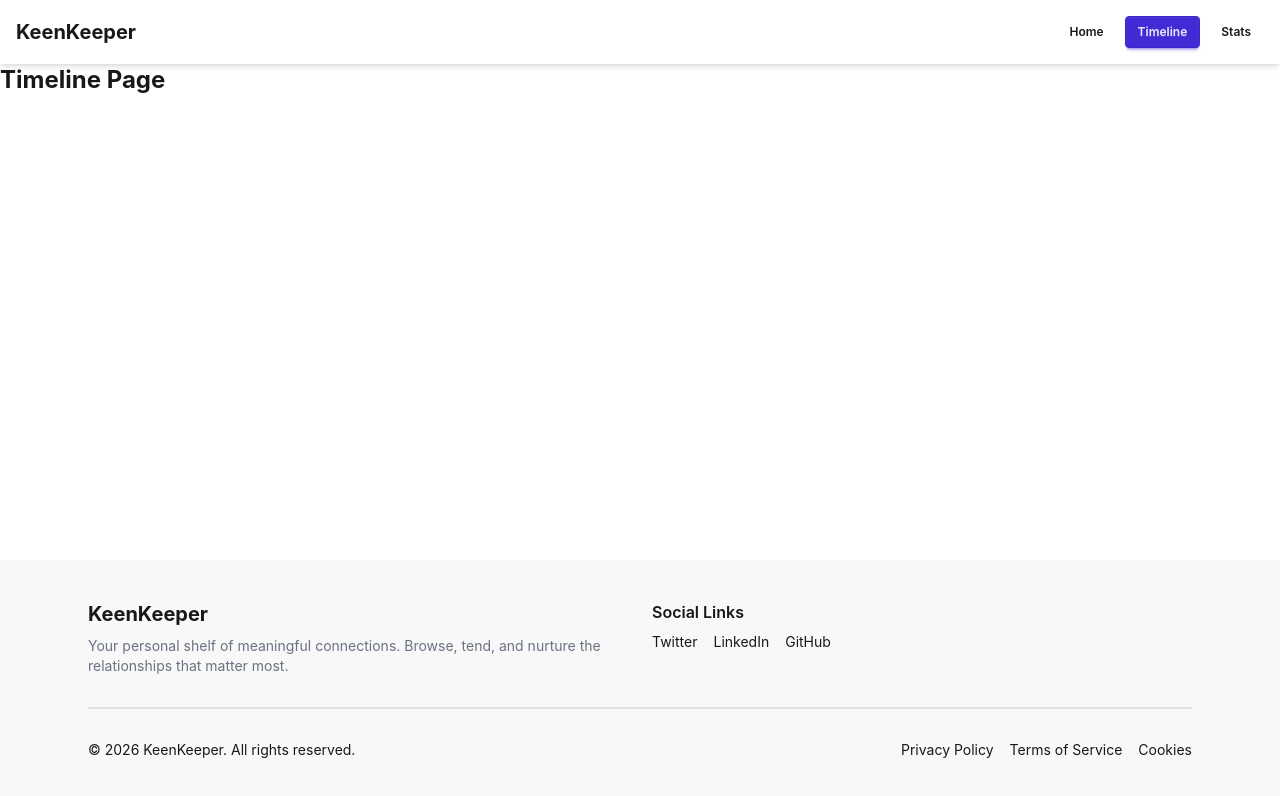
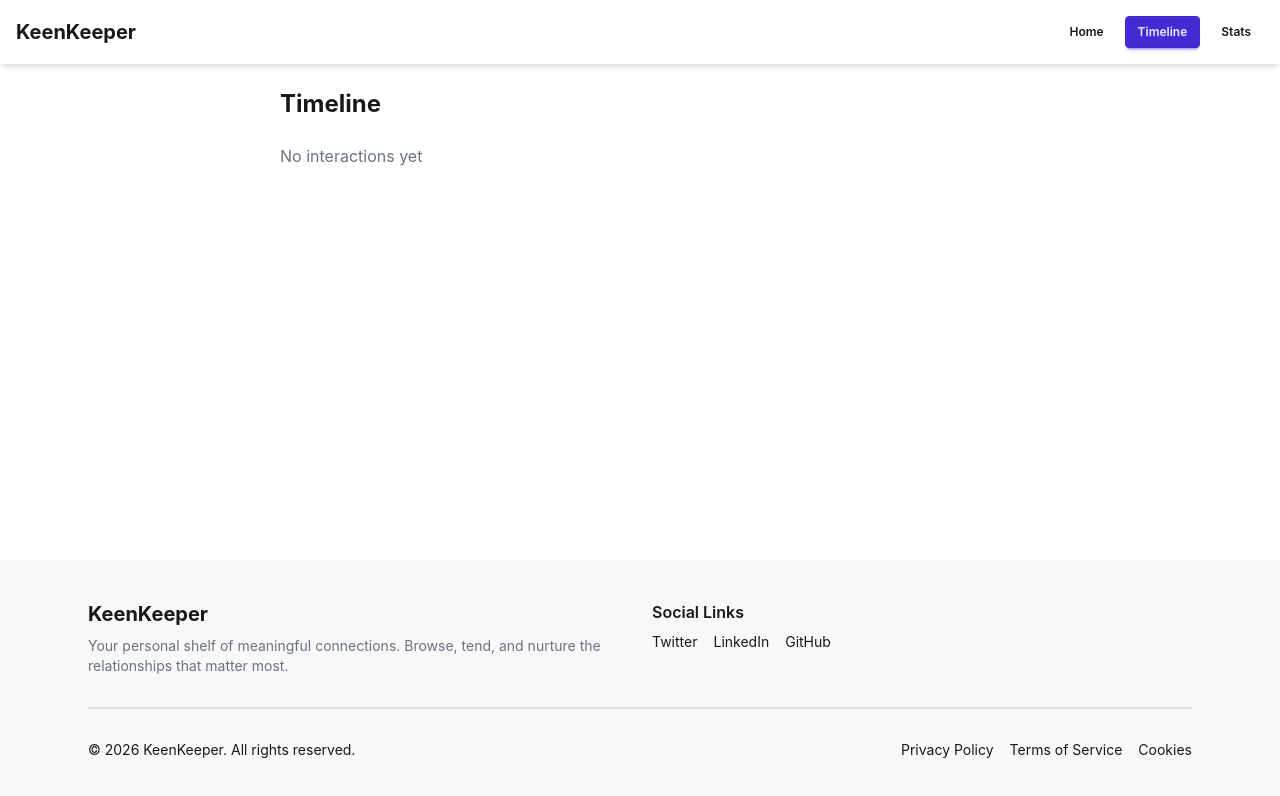
Before and after one commit to nh08022001-arch/b13-assignment7, a React (Vite) app: page /timeline in a window 1280 px wide. Shown: the top 796 px of the page. Built offline with nearby package versions, Linux system fonts and the light colour scheme.

Commit message:
coded for 404 not found page

```diff
--- a/package.json
+++ b/package.json
@@ -14,6 +14,7 @@
     "@tailwindcss/vite": "^4.2.2",
     "react": "^19.2.4",
     "react-dom": "^19.2.4",
+    "react-hot-toast": "^2.6.0",
     "react-router": "^7.14.1",
     "react-router-dom": "^7.14.1",
     "tailwindcss": "^4.2.2"
--- a/src/FriendDetails.jsx
+++ b/src/FriendDetails.jsx
@@ -1,8 +1,11 @@
 import { useParams } from "react-router-dom";
 import friendsData from "./data/friends.json";
+import { useTimeline } from "./context/TimelineContext";
+import toast from "react-hot-toast";
 
 const FriendDetails = () => {
   const { id } = useParams();
+  const { addEntry } = useTimeline();
 
   const friend = friendsData.find(
     (item) => item.id === parseInt(id)
@@ -15,7 +18,7 @@ const FriendDetails = () => {
   return (
     <div className="max-w-3xl mx-auto p-6">
 
-      {/* header */}
+      {/* Header */}
       <div className="flex items-center gap-4">
         <img
           src={friend.picture}
@@ -25,47 +28,33 @@ const FriendDetails = () => {
 
         <div>
           <h1 className="text-2xl font-bold">{friend.name}</h1>
-          <span
-            className={`badge mt-2 ${
-              friend.status === "overdue"
-                ? "badge-error"
-                : friend.status === "almost-due"
-                ? "badge-warning"
-                : "badge-success"
-            }`}
-          >
+          <span className="badge badge-primary mt-2">
             {friend.status}
           </span>
         </div>
       </div>
 
-      {/* info grid */}
+      {/* Info */}
       <div className="grid grid-cols-1 md:grid-cols-3 gap-4 mt-8">
 
         <div className="card bg-base-200 p-4 text-center">
-          <h2 className="text-xl font-bold">
-            {friend.days_since_contact}
-          </h2>
+          <h2 className="text-xl font-bold">{friend.days_since_contact}</h2>
           <p className="text-sm">Days Since Contact</p>
         </div>
 
         <div className="card bg-base-200 p-4 text-center">
-          <h2 className="text-xl font-bold">
-            {friend.goal}
-          </h2>
+          <h2 className="text-xl font-bold">{friend.goal}</h2>
           <p className="text-sm">Goal (Days)</p>
         </div>
 
         <div className="card bg-base-200 p-4 text-center">
-          <h2 className="text-sm font-bold">
-            {friend.next_due_date}
-          </h2>
+          <h2 className="text-sm font-bold">{friend.next_due_date}</h2>
           <p className="text-sm">Next Due</p>
         </div>
 
       </div>
 
-      {/* tags */}
+      {/* Tags */}
       <div className="flex gap-2 mt-6 flex-wrap">
         {friend.tags.map((tag, i) => (
           <span key={i} className="badge badge-outline">
@@ -74,20 +63,48 @@ const FriendDetails = () => {
         ))}
       </div>
 
-      {/* bio */}
+      {/* Bio */}
       <div className="mt-6">
         <h3 className="font-semibold">Relationship Note</h3>
         <p className="text-gray-600 mt-2">{friend.bio}</p>
       </div>
 
-      {/* actions */}
+      {/* Actions */}
       <div className="mt-8 flex flex-wrap gap-3">
 
         <button className="btn btn-primary">Edit</button>
         <button className="btn btn-outline">Snooze 2 weeks</button>
-        <button className="btn btn-success">Call</button>
-        <button className="btn btn-info">Text</button>
-        <button className="btn btn-secondary">Video</button>
+
+        <button
+          className="btn btn-success"
+          onClick={() => {
+            addEntry("Call", friend.name);
+            toast.success(`Call with ${friend.name}`);
+          }}
+        >
+          Call
+        </button>
+
+        <button
+          className="btn btn-info"
+          onClick={() => {
+            addEntry("Text", friend.name);
+            toast.success(`Text with ${friend.name}`);
+          }}
+        >
+          Text
+        </button>
+
+        <button
+          className="btn btn-secondary"
+          onClick={() => {
+            addEntry("Video", friend.name);
+            toast.success(`Video with ${friend.name}`);
+          }}
+        >
+          Video
+        </button>
+
         <button className="btn btn-error">Delete</button>
 
       </div>
--- /dev/null
+++ b/src/NotFound.jsx
@@ -0,0 +1,18 @@
+import { Link } from "react-router-dom";
+
+const NotFound = () => {
+  return (
+    <div className="min-h-screen flex flex-col items-center justify-center text-center p-6">
+      <h1 className="text-6xl font-bold">404</h1>
+      <p className="text-gray-500 mt-2">
+        Page not found
+      </p>
+
+      <Link to="/" className="btn btn-primary mt-6">
+        Go Home
+      </Link>
+    </div>
+  );
+};
+
+export default NotFound;
--- a/src/Timeline.jsx
+++ b/src/Timeline.jsx
@@ -1,12 +1,26 @@
-import React from 'react';
+import { useTimeline } from "./context/TimelineContext";
 
 const Timeline = () => {
-    return (
-        <div>
-            <h2 className="text-2xl font-bold">Timeline Page</h2>
+  const { timeline } = useTimeline();
 
-        </div>
-    );
+  return (
+    <div className="max-w-3xl mx-auto p-6">
+      <h1 className="text-2xl font-bold mb-6">Timeline</h1>
+
+      <div className="space-y-4">
+        {timeline.length === 0 ? (
+          <p className="text-gray-500">No interactions yet</p>
+        ) : (
+          timeline.map((item) => (
+            <div key={item.id} className="card bg-base-100 shadow p-4">
+              <p className="text-sm text-gray-500">{item.date}</p>
+              <h2 className="font-semibold">{item.title}</h2>
+            </div>
+          ))
+        )}
+      </div>
+    </div>
+  );
 };
 
 export default Timeline;
--- /dev/null
+++ b/src/context/TimelineContext.jsx
@@ -0,0 +1,26 @@
+import { createContext, useContext, useState } from "react";
+
+const TimelineContext = createContext();
+
+export const useTimeline = () => useContext(TimelineContext);
+
+export const TimelineProvider = ({ children }) => {
+  const [timeline, setTimeline] = useState([]);
+
+  const addEntry = (type, friendName) => {
+    const newEntry = {
+      id: Date.now(),
+      type,
+      title: `${type} with ${friendName}`,
+      date: new Date().toLocaleDateString(),
+    };
+
+    setTimeline((prev) => [newEntry, ...prev]);
+  };
+
+  return (
+    <TimelineContext.Provider value={{ timeline, addEntry }}>
+      {children}
+    </TimelineContext.Provider>
+  );
+};
--- a/src/main.jsx
+++ b/src/main.jsx
@@ -12,34 +12,31 @@ import Timeline from './Timeline'
 import Stats from './Stats'
 import Mainlayout from './layout/Mainlayout'
 import FriendDetails from './FriendDetails'
+import NotFound from './NotFound'
+
+import { TimelineProvider } from "./context/TimelineContext";
+import { Toaster } from "react-hot-toast";
 
 const router = createBrowserRouter([
   {
     path: '/',
     element: <Mainlayout />,
     children: [
-      {
-        index: true,
-        element: <Home />,
-      },
-      {
-        path: "friend/:id",
-        element: <FriendDetails />,
-      },
-      {
-        path: 'timeline',
-        element: <Timeline />,
-      },
-      {
-        path: 'stats',
-        element: <Stats />,
-      },
+      { index: true, element: <Home /> },
+      { path: "friend/:id", element: <FriendDetails /> },
+      { path: "timeline", element: <Timeline /> },
+      { path: "stats", element: <Stats /> },
+
+      { path: "*", element: <NotFound /> },
     ],
   },
 ])
 
 createRoot(document.getElementById('root')).render(
   <StrictMode>
-    <RouterProvider router={router} />
+    <TimelineProvider>
+      <RouterProvider router={router} />
+      <Toaster />
+    </TimelineProvider>
   </StrictMode>
 )
```
Also changed, not shown: 1 other file (tests, documents, lock files or other folders).
